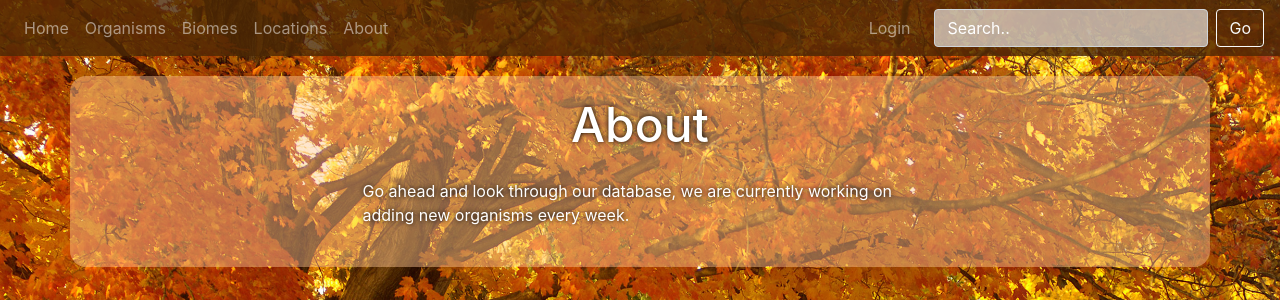
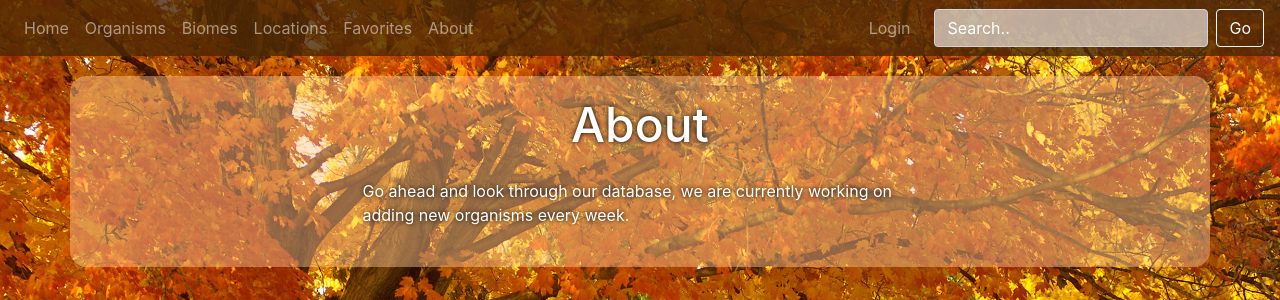
Before and after one commit to Quigmodacon/da-bs, a PHP site: page /about.php in a window 1280 px wide. Shown: the top 300 px of the page. Run offline with PHP 8.4, Linux system fonts and the light colour scheme.

Commit message:
fixed nav not showing favorites

```diff
--- a/nav.php
+++ b/nav.php
@@ -34,6 +34,9 @@
           <li class="nav-item">
             <a class="nav-link" href="locations.php">Locations</a>
           </li>
+			<li class="nav-item">
+				<a class="nav-link" href="favorites.php">Favorites</a>
+			</li>
           <li class="nav-item">
             <a class="nav-link" href="about.php">About</a>
           </li>
```
